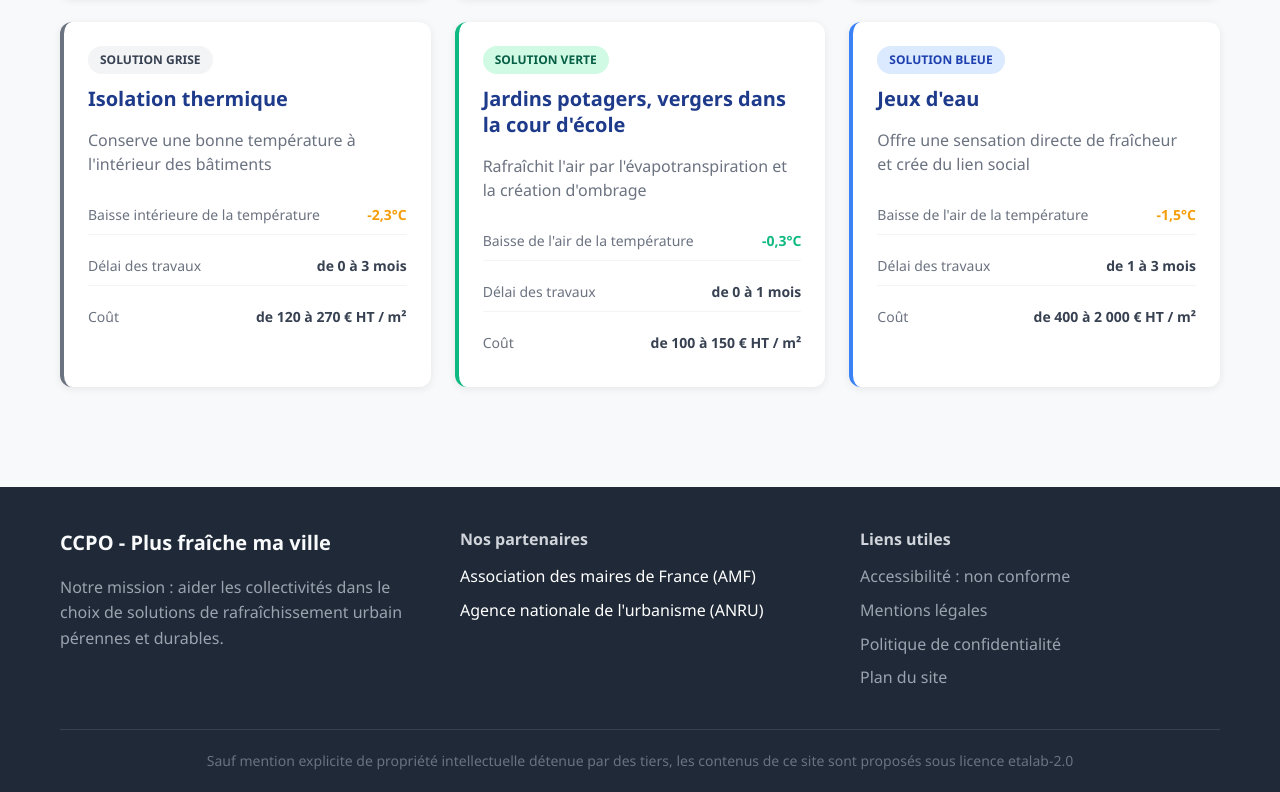
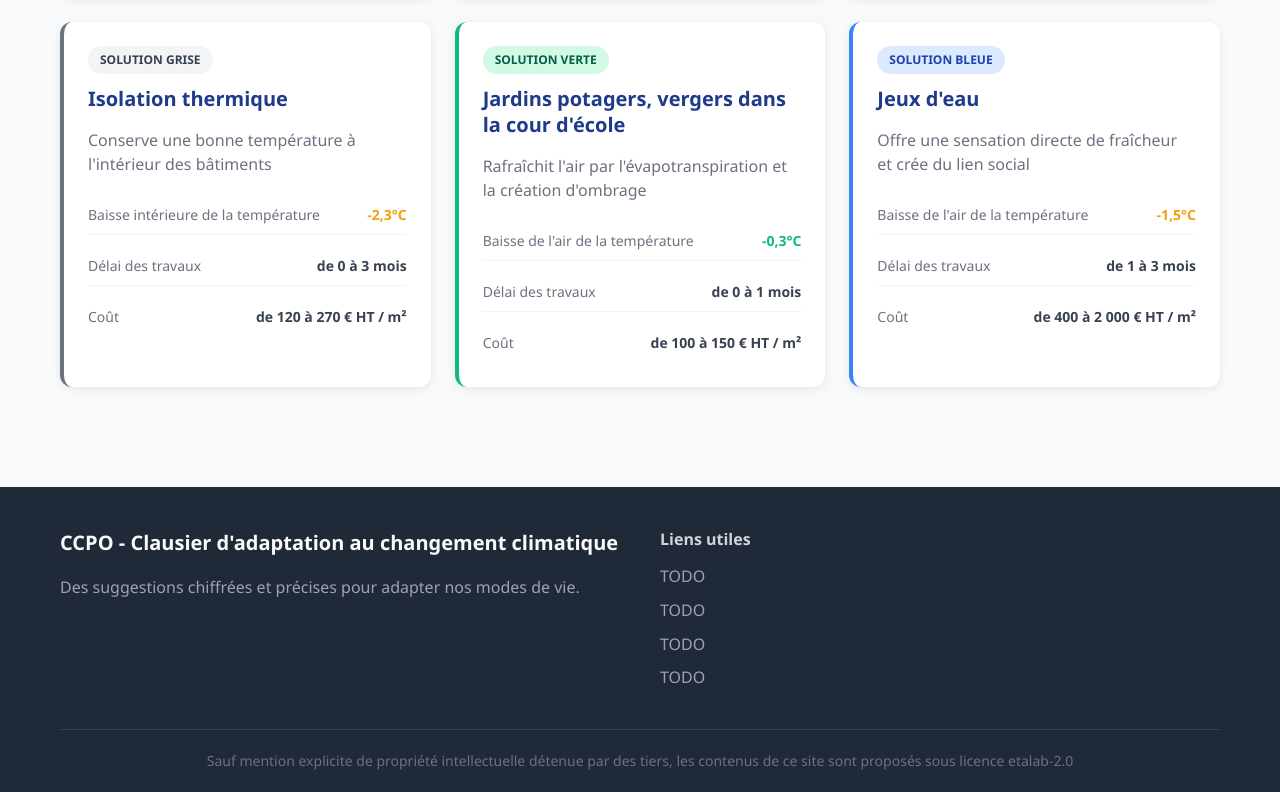
Before and after one commit to abarreaux-bigblue/ccpo, a React (Vite) app: page / in a window 1280 px wide. Shown: the part 1730-2522 px from the top of the page. Built offline with nearby package versions, Linux system fonts and the light colour scheme; the HTML template or start-up script is replaced by a standard one.

Commit message:
refactor: drop fake footer parts

```diff
--- a/src/components/Footer.tsx
+++ b/src/components/Footer.tsx
@@ -6,23 +6,16 @@ const Footer: React.FC = () => {
       <div className="container">
         <div className="footer-content">
           <div className="footer-section">
-            <h3>CCPO - Plus fraîche ma ville</h3>
-            <p>Notre mission : aider les collectivités dans le choix de solutions de rafraîchissement urbain pérennes et durables.</p>
-          </div>
-          <div className="footer-section">
-            <h4>Nos partenaires</h4>
-            <ul>
-              <li>Association des maires de France (AMF)</li>
-              <li>Agence nationale de l'urbanisme (ANRU)</li>
-            </ul>
+            <h3>CCPO - Clausier d'adaptation au changement climatique</h3>
+            <p>Des suggestions chiffrées et précises pour adapter nos modes de vie.</p>
           </div>
           <div className="footer-section">
             <h4>Liens utiles</h4>
             <ul>
-              <li><a href="#">Accessibilité : non conforme</a></li>
-              <li><a href="#">Mentions légales</a></li>
-              <li><a href="#">Politique de confidentialité</a></li>
-              <li><a href="#">Plan du site</a></li>
+              <li><a href="#">TODO</a></li>
+              <li><a href="#">TODO</a></li>
+              <li><a href="#">TODO</a></li>
+              <li><a href="#">TODO</a></li>
             </ul>
           </div>
         </div>
```
